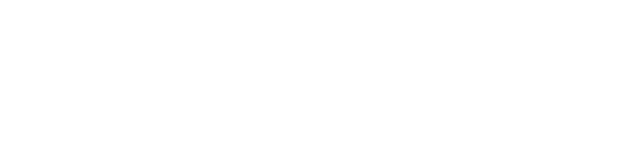
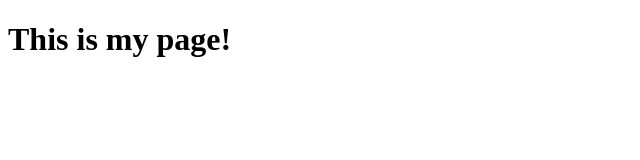
Before and after one commit to GPayton20/git-branching-lesson, a plain HTML site: page index.html in a window 1280 px wide. Shown: the whole page, without its empty margins (0-640 px from the left). Drawn offline with Linux system fonts and the light colour scheme.

Commit message:
added h1

```diff
--- a/index.html
+++ b/index.html
@@ -7,6 +7,6 @@
   <title>Git branching lesson on test</title>
 </head>
 <body>
-
+  <h1>This is my page!</h1>
 </body>
 </html>
```
